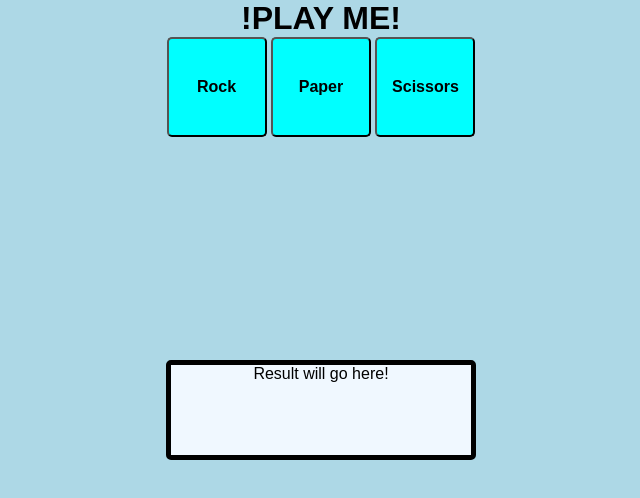
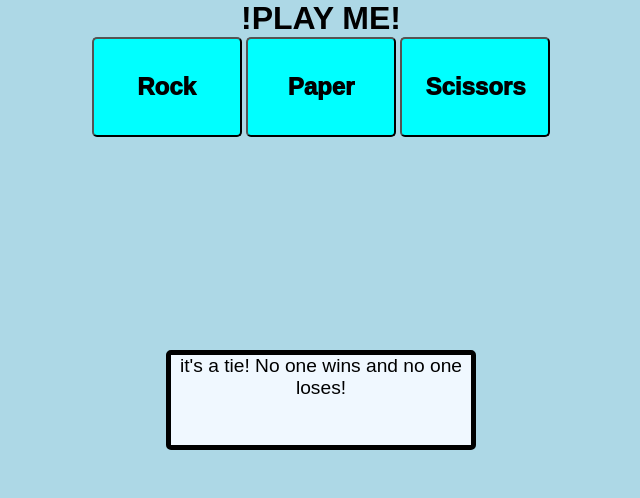
Before and after one commit to UniCornSloth/My-Own-Web-Exercises, a plain HTML site: page Rock_Paper_Scissors/index.html in a window 1280 px wide. Both pictures are taken after a click on the button "Rock". Shown: the whole page, without its empty margins (319-959 px from the left). Drawn offline with Linux system fonts and the light colour scheme.

Commit message:
So far so good

```diff
--- a/Rock_Paper_Scissors/index.html
+++ b/Rock_Paper_Scissors/index.html
@@ -18,7 +18,7 @@
         <input type="button" value="Paper" />
         <input type="button" value="Scissors" /> -->
     </div>
-    <div id="result">Result will go here!</div>
+    <div id="result"></div>
   </body>
   <script src="script.js"></script>
 </html>
--- a/Rock_Paper_Scissors/script.js
+++ b/Rock_Paper_Scissors/script.js
@@ -1,15 +1,46 @@
 "use-strict";
-// When rock button is clicked role random rock, paper or scissors print result
+// Button assignments
 const btnRock = document.querySelector(".btn_rock");
 const btnPaper = document.querySelector(".btn_paper");
 const btnScissors = document.querySelector(".btn_scissors");
+const gameResult = document.querySelector("#result");
 
+//adding event listeners to the buttons and when clicked run the function assigned to each button on page
 btnRock.addEventListener("click", () => {
-  console.log("Clicked");
+  playRound("rock");
 });
 btnPaper.addEventListener("click", () => {
-  console.log("Clicked");
+  playRound("paper");
 });
 btnScissors.addEventListener("click", () => {
-  console.log("Clicked");
+  playRound("scissors");
 });
+
+// Function to generate random numbers in this case to generate random choice from array["rock", "paper", "scissors"]
+function aiPlayer() {
+  const choices = ["rock", "paper", "scissors"];
+  // Use math methods to randomise the chosen content from the array
+  const randomNumber = Math.floor(Math.random() * choices.length);
+  return choices[randomNumber];
+}
+// console.log(aiPlayer("paper"));
+
+// Function assigned to each click event when player clicks player choice a random choice is generated by the aiPlayer
+function playRound(playerSelection) {
+  const aiSelection = aiPlayer();
+
+  // If player selects rock or paper or scissors and AI selects it's choice then check will be run and result will be logged
+  if (playerSelection === "rock" || "paper" || "scissors") {
+    if (aiSelection === "paper") {
+      // Adding result to the result window to display outcome on page
+      gameResult.textContent = "You lose! Paper beats rock!";
+      console.log("You lose! Paper beats rock!");
+    } else if (aiSelection === "scissors") {
+      gameResult.textContent = "You win! Rock beats scissors";
+      console.log("You win! Rock beats scissors");
+    } else {
+      gameResult.textContent = "it's a tie! No one wins and no one loses!";
+      console.log("It's a tie!");
+    }
+  }
+}
--- a/Rock_Paper_Scissors/style.css
+++ b/Rock_Paper_Scissors/style.css
@@ -25,17 +25,18 @@ div#result {
   background-color: aqua;
   border-color: black;
   border-radius: 5px;
-  width: 100px;
+  width: 150px;
   height: 100px;
-  font-size: 100%;
-  font-weight: 900;
+  font-size: 1.5rem;
+  font-weight: 1000;
 }
 
 #result {
+  align-items: center;
+  font-size: 1.2rem;
   border: 5px solid black;
   border-radius: 5px;
   width: 310px;
   height: 100px;
   background-color: aliceblue;
-  margin-top: 10px;
 }
```
